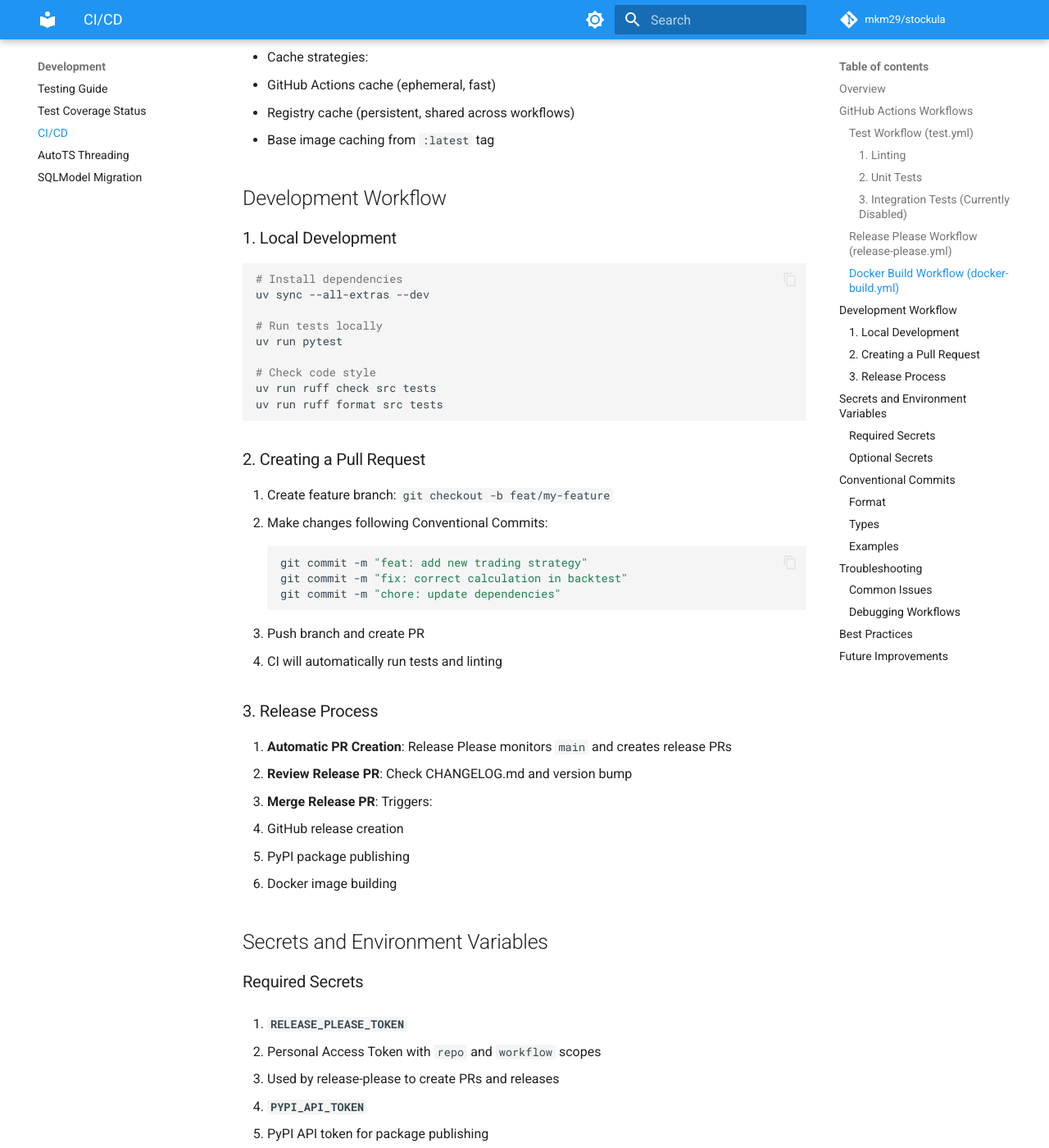
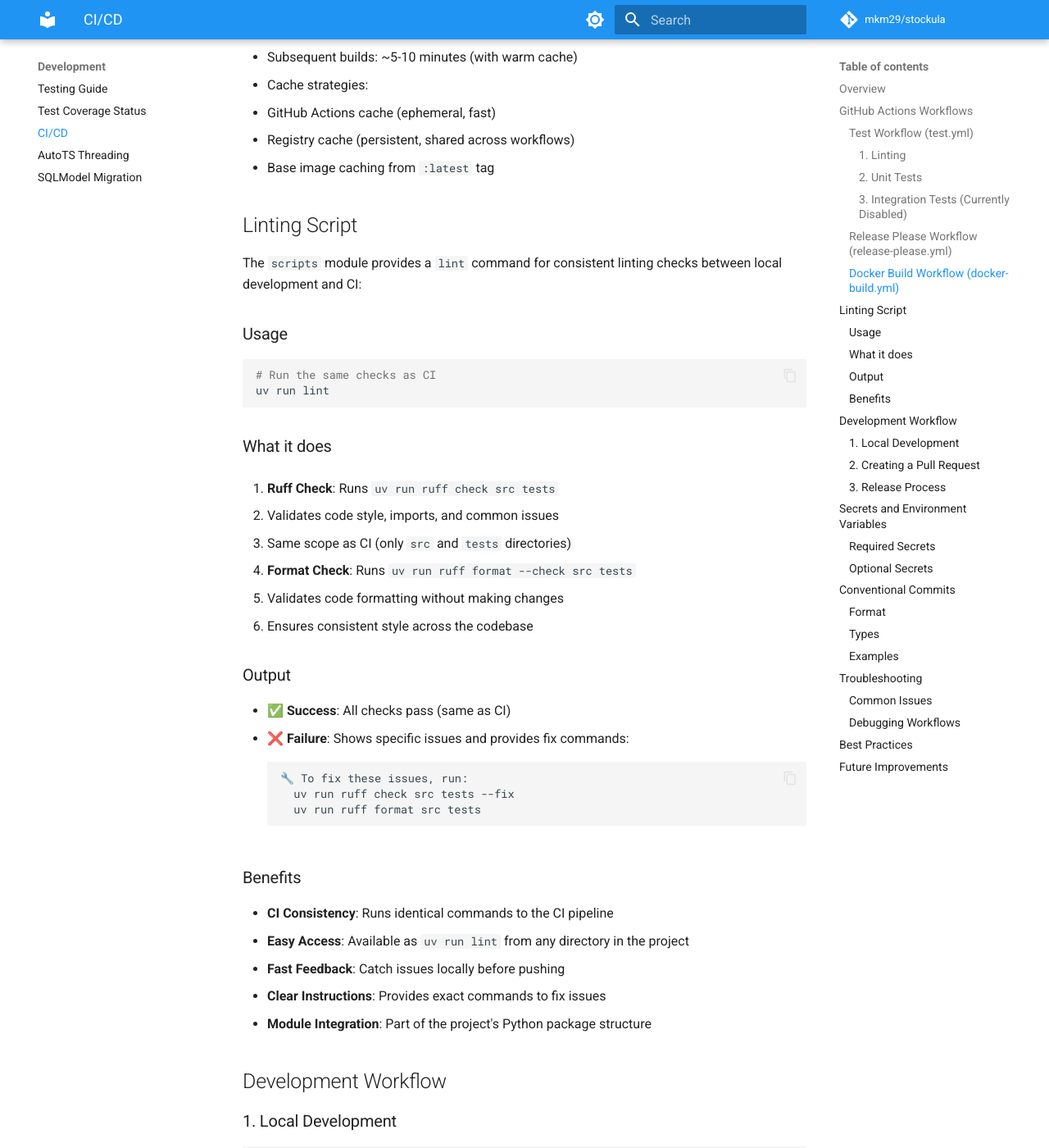
Before and after one commit to mkm29/stockula, an MkDocs documentation site: the page built from docs/development/ci-cd.md, in a window 1280 px wide and 1400 px high, scrolled down 2933 px. Shown: the whole window at 82% size. Built offline with MkDocs 1.6.1 and Material for MkDocs 9.7.7, drawn with Linux system fonts in a browser that asks for light colours; comment, search, counter and statistics services are not loaded; some of the changed text lies outside the part shown.

Commit message:
chore: update linting commands for consistency with CI and improve documentation

````diff
--- a/docs/development/ci-cd.md
+++ b/docs/development/ci-cd.md
@@ -30,6 +30,7 @@ Stockula uses GitHub Actions for automated testing, building, and deployment. Th
   - Import sorting
   - Format consistency
 - **Configuration**: Uses `pyproject.toml` for ruff settings
+- **Local Script**: `scripts/lint.py` runs the same commands as CI for consistency
 
 #### 2. Unit Tests
 
@@ -106,6 +107,47 @@ Stockula uses GitHub Actions for automated testing, building, and deployment. Th
   - Registry cache (persistent, shared across workflows)
   - Base image caching from `:latest` tag
 
+## Linting Script
+
+The `scripts` module provides a `lint` command for consistent linting checks between local development and CI:
+
+### Usage
+
+```bash
+# Run the same checks as CI
+uv run lint
+```
+
+### What it does
+
+1. **Ruff Check**: Runs `uv run ruff check src tests`
+
+   - Validates code style, imports, and common issues
+   - Same scope as CI (only `src` and `tests` directories)
+
+1. **Format Check**: Runs `uv run ruff format --check src tests`
+
+   - Validates code formatting without making changes
+   - Ensures consistent style across the codebase
+
+### Output
+
+- ✅ **Success**: All checks pass (same as CI)
+- ❌ **Failure**: Shows specific issues and provides fix commands:
+  ```bash
+  🔧 To fix these issues, run:
+    uv run ruff check src tests --fix
+    uv run ruff format src tests
+  ```
+
+### Benefits
+
+- **CI Consistency**: Runs identical commands to the CI pipeline
+- **Easy Access**: Available as `uv run lint` from any directory in the project
+- **Fast Feedback**: Catch issues locally before pushing
+- **Clear Instructions**: Provides exact commands to fix issues
+- **Module Integration**: Part of the project's Python package structure
+
 ## Development Workflow
 
 ### 1. Local Development
@@ -117,8 +159,15 @@ uv sync --all-extras --dev
 # Run tests locally
 uv run pytest
 
-# Check code style
+# Check code style (consistent with CI)
+uv run lint
+
+# Or run individual commands
 uv run ruff check src tests
+uv run ruff format --check src tests
+
+# Fix linting issues
+uv run ruff check src tests --fix
 uv run ruff format src tests
 ```
 
````
Also changed, not shown: CONTRIBUTING.md (+4 -2 lines), README.md (+7 -2 lines), 4 other files.
